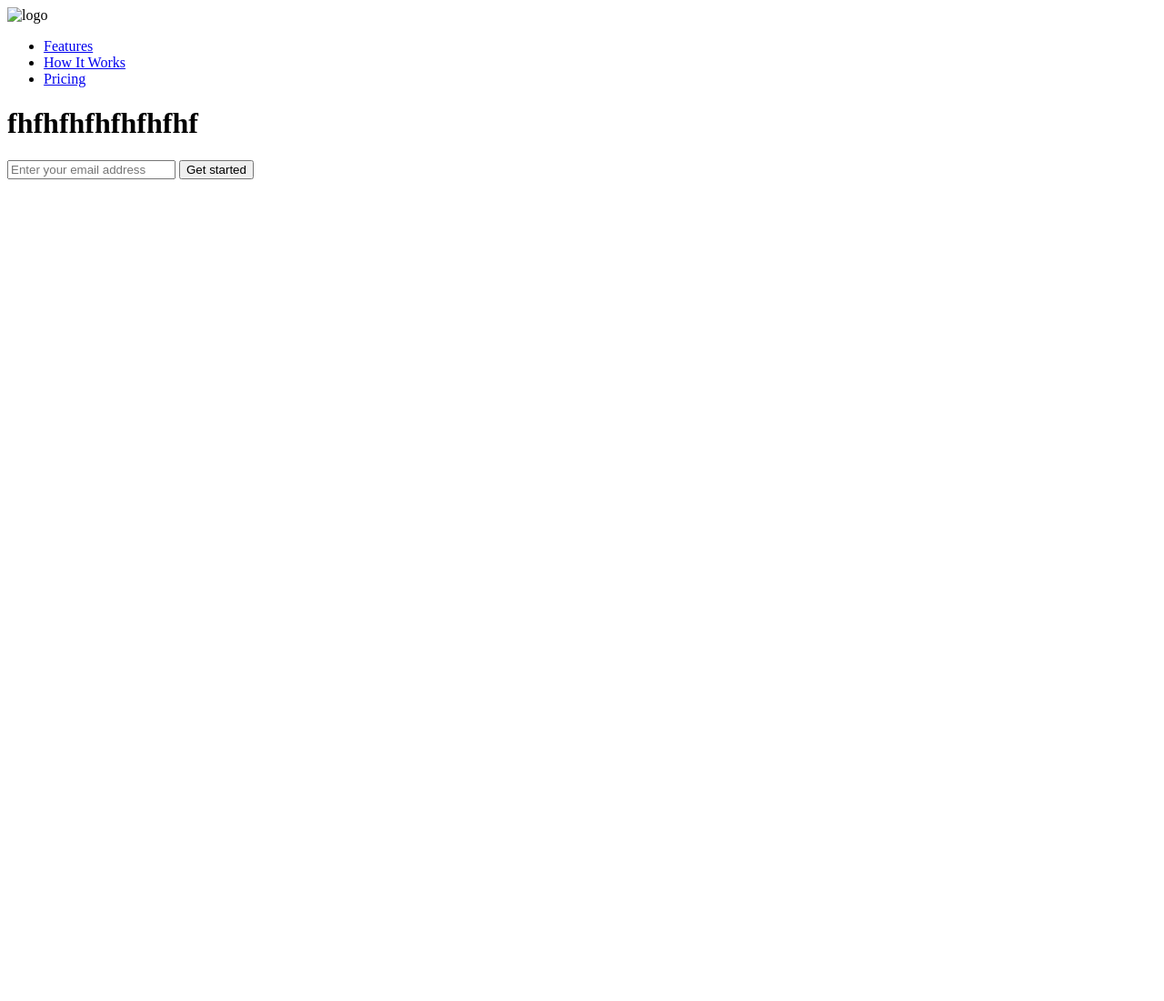
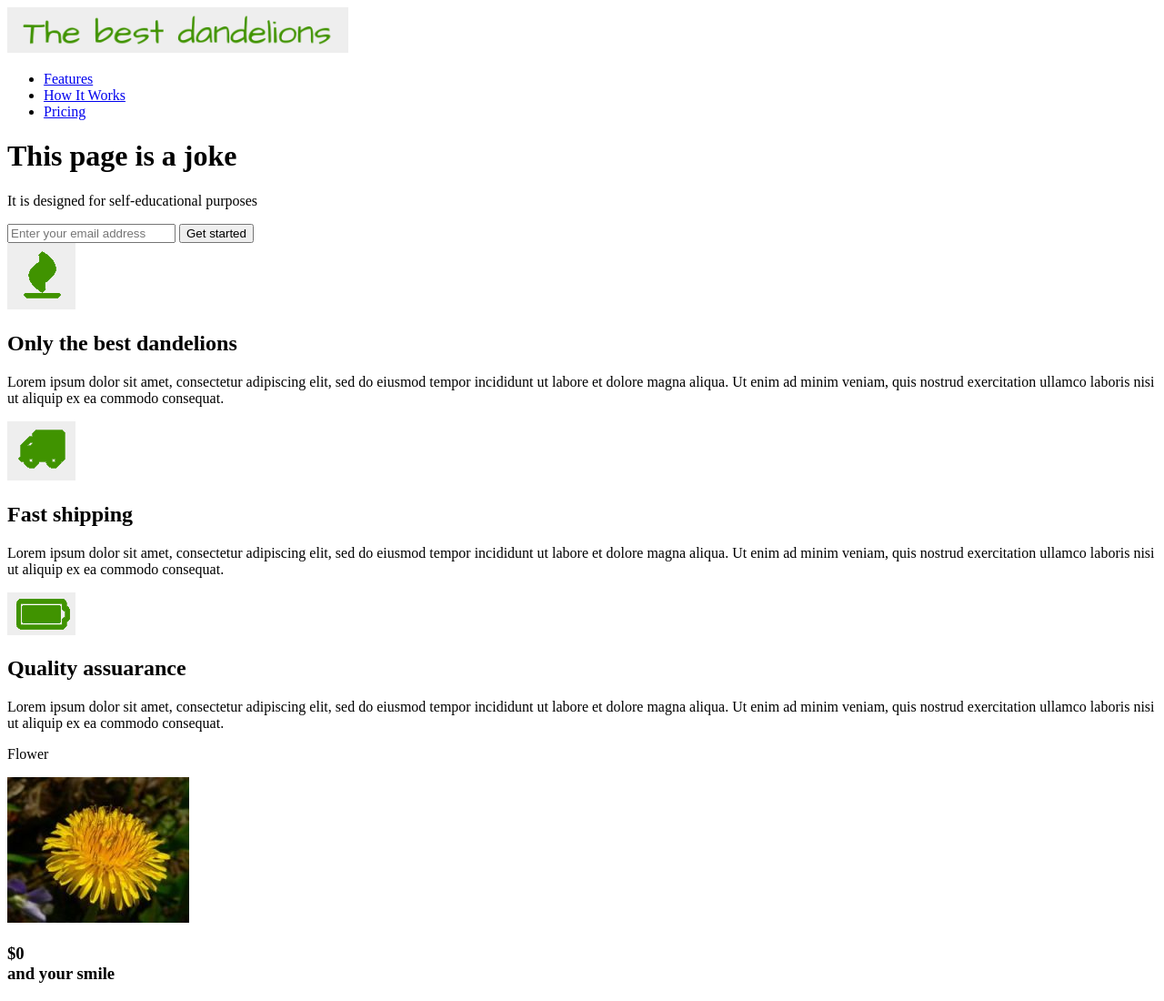
Before and after one commit to OlenaPobehailo/FCC-responsive-web_design, a plain HTML site: page Product landing page/index.html in a window 1280 px wide. Shown: the top 1100 px of the page at 91% size. Before the commit the page ends 800 px from the top, so only its background shows below. Drawn offline with Linux system fonts and the light colour scheme.

Commit message:
HTML first

```diff
--- a/Product landing page/index.html
+++ b/Product landing page/index.html
@@ -14,7 +14,7 @@
 <!--
     Your product landing page should utilize CSS flexbox at least once
 -->
-<!--      -->
+
 <!DOCTYPE html>
 <html lang="en">
 <head>
@@ -23,8 +23,10 @@
     <title>The best dandelions</title>
 </head>
 <body>
+    <div id="page-wrapper">
+
         <header id="header">
-        <img id="header-img" src="logo.png" alt="logo">
+            <img id="header-img" src="img/logo.png" alt="logo">
             <nav id="nav-bar">
                 <ul>
                     <li>
@@ -41,7 +43,9 @@
         </header>
 
         <main>
-        <h1>fhfhfhfhfhfhfhf</h1>
+            <div id="start">
+                <h1>This page is a joke</h1>
+                <p>It is designed for self-educational purposes</p>
                 <form id="form"
                     action=" https://www.freecodecamp.com/email-submit">
                     <input id="email"
@@ -55,9 +59,91 @@
                         name="submit"
                         value="Get started">
                 </form>
+            </div>
+            <div id="container">
+                <div id="grid">
+                    <div class="icon">
+                        <img class="icon-img" src="img/icon1.png" alt="icon1">
+                    </div>
+                    <div class="descript">
+                        <h2>Only the best dandelions</h2>
+                        <p>
+                            Lorem ipsum dolor sit amet, consectetur adipiscing elit, sed do eiusmod tempor incididunt ut labore et dolore magna aliqua. Ut enim ad minim veniam, quis nostrud exercitation ullamco laboris nisi ut aliquip ex ea commodo consequat.
+                        </p>
+                    </div>
+                </div>
 
+                <div id="grid">
+                    <div class="icon">
+                        <img class="icon-img" src="img/icon2.png" alt="icon2">
+                    </div>
+                    <div class="descript">
+                        <h2>Fast shipping</h2>
+                        <p>
+                            Lorem ipsum dolor sit amet, consectetur adipiscing elit, sed do eiusmod tempor incididunt ut labore et dolore magna aliqua. Ut enim ad minim veniam, quis nostrud exercitation ullamco laboris nisi ut aliquip ex ea commodo consequat.
+                        </p>
+                    </div>
+
+                    <div id="grid">
+                        <div class="icon">
+                            <img class="icon-img" src="img/icon3.png" alt="icon3">
+                        </div>
+                        <div class="descript">
+                            <h2>Quality assuarance</h2>
+                            <p>
+                                Lorem ipsum dolor sit amet, consectetur adipiscing elit, sed do eiusmod tempor incididunt ut labore et dolore magna aliqua. Ut enim ad minim veniam, quis nostrud exercitation ullamco laboris nisi ut aliquip ex ea commodo consequat.
+                            </p>
+                        </div>
+                    </div>
+                </div>
+
+                <div id="how-it-work">
+
+                </div>
+
+                <div id="price">
+                    <div class="plant">
+                        <p class="level" id="flower">Flower</p>
+                        <img src="img/flower.jpg" alt="flower">
+                        <h3>$0<br>and  your  smile</h3>
+                            <p>Lorem ipsum dolor sit amet, consectetur adipiscing elit, sed do eiusmod tempor incididunt ut labore et dolore magna aliqua. Ut enim ad minim veniam, quis nostrud exercitation ullamco laboris nisi ut aliquip ex ea commodo consequat.</p>
+                            <input id="select1" class="button" type="submit"  value="flower">
+
+                    </div>
+                    <div class="plant">
+                        <p class="level" id="seed">Seed</p>
+                        <img src="img/seed.JPG" alt="flower">
+                        <h3>$0<br>and  your  laugh</h3>
+                            <p>Lorem ipsum dolor sit amet, consectetur adipiscing elit, sed do eiusmod tempor incididunt ut labore et dolore magna aliqua. Ut enim ad minim veniam, quis nostrud exercitation ullamco laboris nisi ut aliquip ex ea commodo consequat.</p>
+                            <input id="select1" class="button" type="submit"  value="seed">
+
+                    </div>
+                    <div class="plant">
+                        <p class="level" id="blown">Seed</p>
+                        <img src="img/blown.jpg" alt="flower">
+                        <h3>$0<br>and  your  laughter</h3>
+                            <p>Lorem ipsum dolor sit amet, consectetur adipiscing elit, sed do eiusmod tempor incididunt ut labore et dolore magna aliqua. Ut enim ad minim veniam, quis nostrud exercitation ullamco laboris nisi ut aliquip ex ea commodo consequat.</p>
+                            <input id="select1" cblownlass="button" type="submit"  value="seed">
+                    </div>
+                </div>
+            </div>
         </main>
-    <footer></footer>
+
+        <footer>
+            <ul>
+                <li>
+                    <a href="#">Privacy</a>
+                </li>
+                <li>
+                    <a href="#">Terms</a>
+                </li>
+                <li>
+                    <a href="#">Contacts</a>
+                </li>
+            </ul>
+            <p>Copyright 2022, The best dandelions</p>
+        </footer>
+    </div>
 
 </body>
 </html>
```
Lines whose indentation alone changed are shown as unchanged.
